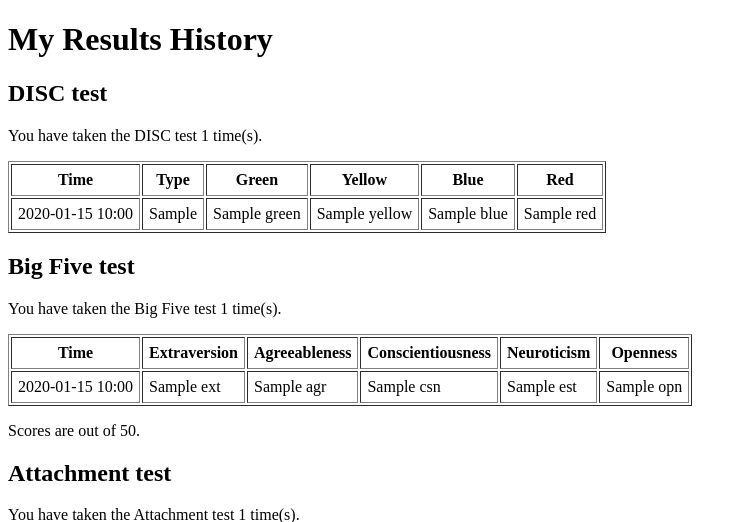
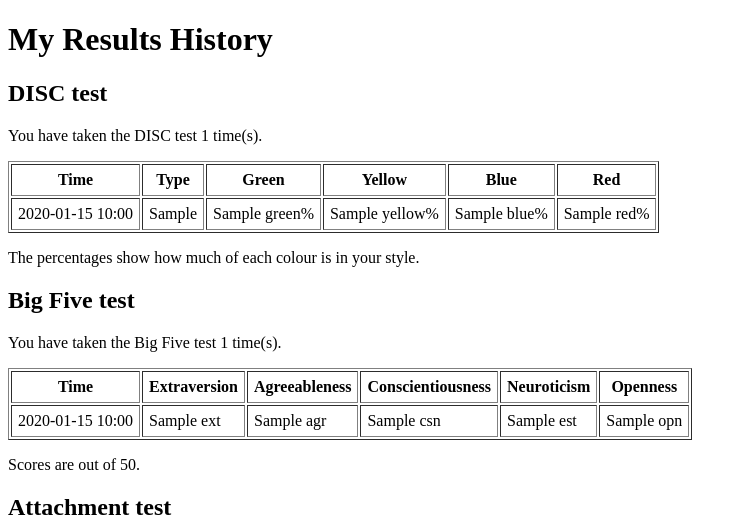
Before and after one commit to enuriuyanage16-cell/communication-relationship-recommender-app, a Flask app: template templates/history.html in a window 1280 px wide. Shown: the top 522 px of the page, without its empty margins (0-747 px from the left). Run offline with Flask 3, Linux system fonts and the light colour scheme; the template is opened without the code that fills it: most values are stand-ins (such as "Sample title", 1, 10 or a date in 2020); parts of the project's set-up code (start-up, migrations or seed data) failed here and were passed over.

Commit message:
Show DISC history as percentages

```diff
--- a/templates/history.html
+++ b/templates/history.html
@@ -22,13 +22,14 @@
         <tr>
             <td>{{ r.created_at.strftime("%Y-%m-%d %H:%M") }}</td>
             <td>{{ "Balanced" if r.result_type == "Unclear" else r.result_type }}</td>
-            <td>{{ r.scores.Green }}</td>
-            <td>{{ r.scores.Yellow }}</td>
-            <td>{{ r.scores.Blue }}</td>
-            <td>{{ r.scores.Red }}</td>
+            <td>{{ r.percentages.Green }}%</td>
+            <td>{{ r.percentages.Yellow }}%</td>
+            <td>{{ r.percentages.Blue }}%</td>
+            <td>{{ r.percentages.Red }}%</td>
         </tr>
         {% endfor %}
     </table>
+    <p>The percentages show how much of each colour is in your style.</p>
     {% endif %}
 
     <h2>Big Five test</h2>
```
